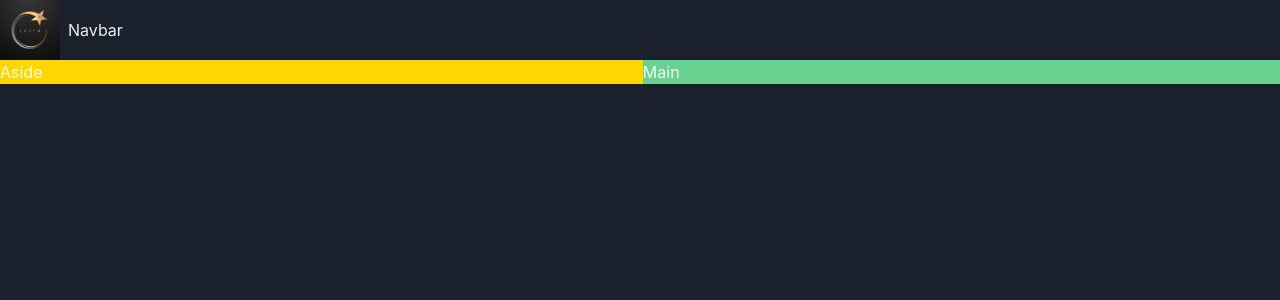
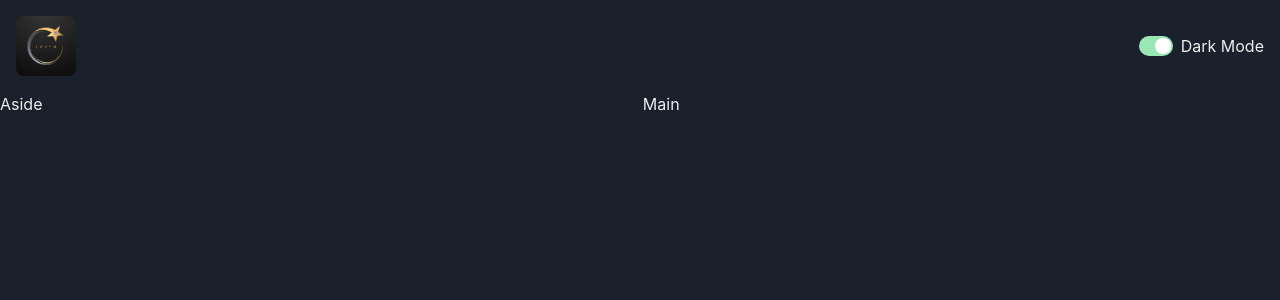
Before and after one commit to AyeshaKayani97/game-hub, a React (Vite) app: page / in a window 1280 px wide. Shown: the top 300 px of the page. Built offline with nearby package versions, Linux system fonts and the light colour scheme.

Commit message:
build the color mode switch

```diff
--- a/src/App.tsx
+++ b/src/App.tsx
@@ -28,12 +28,12 @@
   </GridItem>
   <Show>
 
-  <GridItem  bg='gold' area='aside'>
+  <GridItem   area='aside'>
     Aside
   </GridItem>
   </Show>
 
-  <GridItem  bg='green.300' area='main'>
+  <GridItem   area='main'>
     Main
   </GridItem>
   </Grid>
--- /dev/null
+++ b/src/components/ColorModeSwitch.tsx
@@ -0,0 +1,13 @@
+import { HStack, Switch, Text , useColorMode} from "@chakra-ui/react"
+
+const ColorModeSwitch = () => {
+    const { colorMode, toggleColorMode } = useColorMode()
+  return (
+    <HStack>
+        <Switch colorScheme="green" isChecked={colorMode ==="dark"} onChange={toggleColorMode}/>
+        <Text>Dark Mode</Text>
+    </HStack>
+  )
+}
+
+export default ColorModeSwitch
--- a/src/components/Navbar.tsx
+++ b/src/components/Navbar.tsx
@@ -1,11 +1,12 @@
-import {HStack, Image, Text} from "@chakra-ui/react"
+import {HStack, Image} from "@chakra-ui/react"
 import logo from "../assets/logo.jpg"
+import ColorModeSwitch from "./ColorModeSwitch"
 
 const Navbar = () => {
   return (
-    <HStack>
-        <Image src={logo} boxSize="60px"/>
-        <Text>Navbar</Text>
+    <HStack p={4} justifyContent="space-between">
+        <Image src={logo} boxSize="60px" borderRadius="lg"/>
+        <ColorModeSwitch/>
     </HStack>
   )
 }
```
